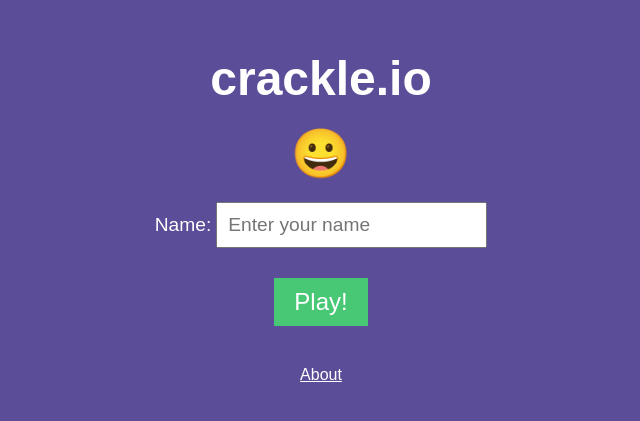
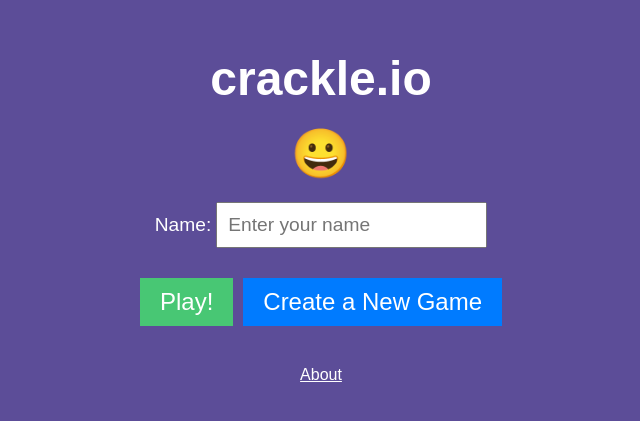
Before and after one commit to nelonmelons/krackle, a React (Create React App) app in the folder frontend/: page / in a window 1280 px wide. Shown: the part 199-620 px from the top of the page, without its empty margins (319-959 px from the left). Built offline with nearby package versions, Linux system fonts and the light colour scheme.

Commit message:
update pages

```diff
--- a/frontend/package.json
+++ b/frontend/package.json
@@ -8,6 +8,7 @@
     "@testing-library/user-event": "^13.5.0",
     "react": "^18.3.1",
     "react-dom": "^18.3.1",
+    "react-router-dom": "^6.27.0",
     "react-scripts": "5.0.1",
     "web-vitals": "^2.1.4"
   },
--- a/frontend/src/App.js
+++ b/frontend/src/App.js
@@ -1,11 +1,24 @@
-import logo from './logo.svg';
-import './App.css';
+import React, { useState } from 'react';
+import { BrowserRouter as Router, Route, Routes, useNavigate } from 'react-router-dom';
 import Home from './Home';
+import Admin from './Admin';
 
 function App() {
-  return (
-    <Home></Home>
-  );
+    const [isGameStarted, setIsGameStarted] = useState(false);
+
+    // Define the startGame function
+    const startGame = () => {
+        setIsGameStarted(true);
+    };
+
+    return (
+        <Router>
+            <Routes>
+                <Route path="/" element={<Home startGame={startGame} />} />
+                <Route path="/admin" element={<Admin />} />
+            </Routes>
+        </Router>
+    );
 }
 
 export default App;
--- a/frontend/src/Home.css
+++ b/frontend/src/Home.css
@@ -36,12 +36,26 @@
     margin-left: 5px;
 }
 
+.button-container {
+    display: flex; /* Use flexbox to align buttons horizontally */
+    gap: 10px; /* Space between the buttons */
+    margin: 20px 0;
+}
+
 .play-button {
     padding: 10px 20px;
     font-size: 1.5rem;
-    margin: 20px 0;
     cursor: pointer;
     background-color: #48c774; /* Green */
+    border: none;
+    color: white;
+}
+
+.create-game-button {
+    padding: 10px 20px;
+    font-size: 1.5rem;
+    cursor: pointer;
+    background-color: #007bff; /* Blue */
     border: none;
     color: white;
 }
--- a/frontend/src/Home.js
+++ b/frontend/src/Home.js
@@ -1,9 +1,10 @@
 import React from 'react';
+import { useNavigate } from 'react-router-dom'; // Import useNavigate
 import './Home.css'; // Ensure to import your styles
 
 const Home = ({ startGame }) => {
     const [playerName, setPlayerName] = React.useState('');
-    const [language, setLanguage] = React.useState('English');
+    const navigate = useNavigate(); // Initialize useNavigate
 
     const handleStart = () => {
         if (playerName) {
@@ -11,11 +12,15 @@ const Home = ({ startGame }) => {
         }
     };
 
+    const handleCreateGame = () => {
+        // Redirect to the /admin page
+        navigate('/admin');
+    };
+
     return (
         <div className="home-container">
             <h1 className="game-title">crackle.io</h1>
             <div className="avatar-selection">
-                {/* Sample avatar (you can replace this with actual avatar selection) */}
                 <span className="avatar">&#128512;</span>
             </div>
             <label className="name-label">
@@ -28,9 +33,14 @@ const Home = ({ startGame }) => {
                     onChange={(e) => setPlayerName(e.target.value)}
                 />
             </label>
-            <button className="play-button" onClick={handleStart}>
-                Play!
-            </button>
+            <div className="button-container">
+                <button className="play-button" onClick={handleStart}>
+                    Play!
+                </button>
+                <button className="create-game-button" onClick={handleCreateGame}>
+                    Create a New Game
+                </button>
+            </div>
             <div className="about-link">
                 <a href="/about">About</a>
             </div>
```
Also changed, not shown: 1 other file (tests, documents, lock files or other folders).
